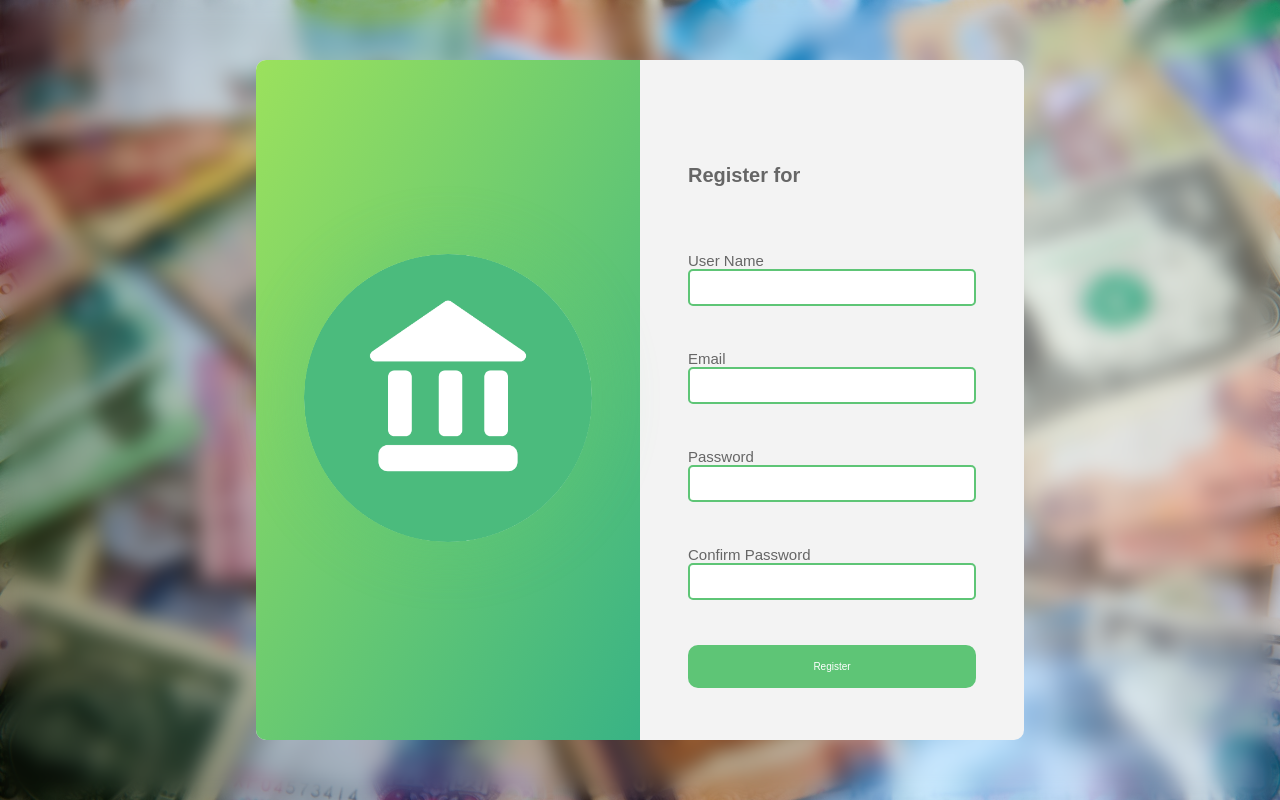
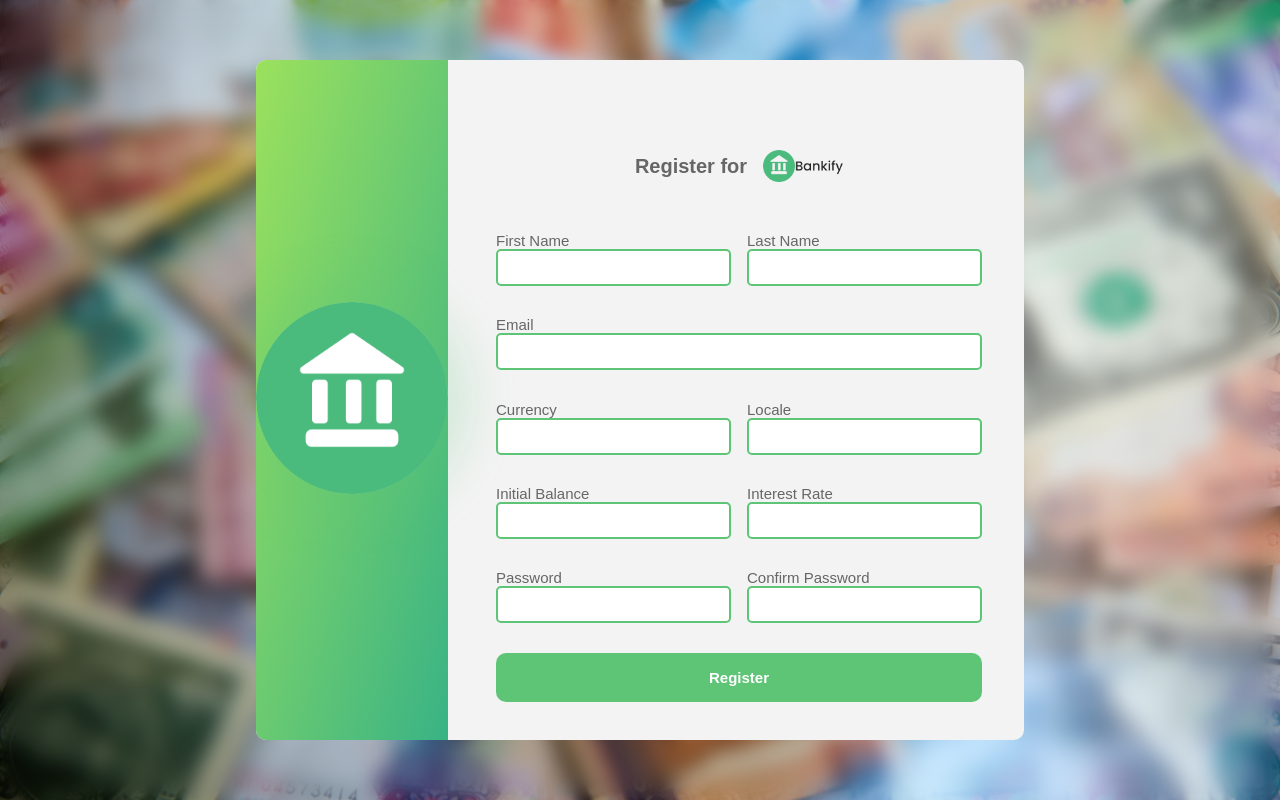
Before and after one commit to rahuljsaliaan/Bankify-E-Banking, a PHP site: page /signup.php in a window 1280 px wide. Run offline with PHP 8.4, Linux system fonts and the light colour scheme; some libraries are stand-ins or nearby versions.

Commit message:
Updated the Signup page User interface

```diff
--- a/css/signup.css
+++ b/css/signup.css
@@ -42,7 +42,7 @@
 
 .signup-modal .signup-modal-left a {
     display: block;
-    max-width: 18rem;
+    max-width: 12rem;
     aspect-ratio: 1;
     border-radius: 50%;
 }
@@ -76,6 +76,16 @@
     color: #666;
     font-size: 20px;
     font-weight: 600;
+    height: 2rem;
+    display: flex;
+    justify-content: center;
+    align-items: center;
+    gap: 1rem;
+}
+
+.signup-modal .signup-modal-right .signup-modal-form .signup-modal-input-container {
+    display: flex;
+    gap: 1rem;
 }
 
 .signup-modal .signup-modal-right .signup-modal-form .signup-modal-input {
@@ -109,8 +119,8 @@
     cursor: pointer;
     background-color: var(--color-primary);
     color: #fff;
-    font-size: 10px;
-    font-weight: 5rem;
+    font-size: 15px;
+    font-weight: 600;
     padding: 1rem 3rem;
     border-radius: 10px;
 }
@@ -118,3 +128,8 @@
 .signup-modal .signup-modal-right .signup-modal-form .signup-modal-input .btn-register:hover {
     background: var(--color-primary-darker);
 }
+
+/* Utility */
+.logo-text {
+    height: 100%;
+}
--- a/index.php
+++ b/index.php
@@ -292,9 +292,9 @@
             Login to your <span class="highlight">Bankify</span> account
         </h2>
         <form id="loginForm" class="modal__form">
-            <label>email</label>
+            <label>Email</label>
             <input type="text" name="email" />
-            <label>password</label>
+            <label>Password</label>
             <input type="password" name="password" />
             <span class="modal-error-message error-message" id="errorMessage"></span>
             <button class="btn">Login &rarr;</button>
--- a/js/signup.js
+++ b/js/signup.js
@@ -1,5 +1,11 @@
 'use strict';
 
+// DOM Elements
+const currencyInput = document.querySelector('#currency');
+const localeInput = document.querySelector('#locale');
+const rotInput = document.querySelector('#rot');
+
+// Asynchronous Fetch
 $(document).ready(function () {
   // Attach a submit event handler to the form
   $('#registerForm').submit(function (event) {
@@ -36,3 +42,48 @@
     });
   });
 });
+
+// Manipulate input data based on location and input details
+// Step 1: Get the user's location using Geolocation API
+navigator.geolocation.getCurrentPosition(success, error);
+
+function success(position) {
+  const latitude = position.coords.latitude;
+  const longitude = position.coords.longitude;
+
+  // Step 2: Convert coordinates to location using a geocoding API
+  const geocodingApiUrl = `https://api.geocodingapi.com/convert?lat=${latitude}&lon=${longitude}`;
+
+  fetch(geocodingApiUrl)
+    .then(response => response.json())
+    .then(data => {
+      // Step 3: Determine the country from the geocoded location
+      const country = data.results[0].address_components.find(component =>
+        component.types.includes('country')
+      ).short_name;
+
+      // Step 4: Get the currency code using a currency API
+      const currencyApiUrl = `https://api.currencyapi.com/v1/countries/${country}`;
+
+      fetch(currencyApiUrl)
+        .then(response => response.json())
+        .then(currencyData => {
+          const currencyCode = currencyData.currency.code;
+
+          // Step 5: Display the currency code
+          console.log(
+            `The currency code for your location is: ${currencyCode}`
+          );
+        })
+        .catch(error => {
+          console.error('Error fetching currency data:', error);
+        });
+    })
+    .catch(error => {
+      console.error('Error fetching geocoded location:', error);
+    });
+}
+
+function error() {
+  console.error('Unable to retrieve your location.');
+}
--- a/signup.php
+++ b/signup.php
@@ -30,15 +30,45 @@
         </div>
         <div class="signup-modal-right">
             <form class="signup-modal-form" id="registerForm">
-                <h3 class="signup-modal-title">Register for <img class="logo-text" src="" alt=""></h3>
-                <div class="signup-modal-input signup-modal-username">
-                    <label for="username">User Name</label>
-                    <input type="text" name="username" id="username">
+                <h3 class="signup-modal-title">Register for <img class="logo-text" src="img/logo.png" alt=""></h3>
+                <div class="signup-modal-input-container">
+                    <div class="signup-modal-input signup-modal-firstName">
+                        <label for="firstName">First Name</label>
+                        <input type="text" name="firstName" id="firstName">
+                    </div>
+                    <div class="signup-modal-input signup-modal-lastName">
+                        <label for="lastName">Last Name</label>
+                        <input type="text" name="lastName" id="lastName">
+                    </div>
                 </div>
                 <div class="signup-modal-input signup-modal-email">
                     <label for="email">Email</label>
                     <input type="text" name="email" id="email">
                 </div>
+
+                <div class="signup-modal-input-container">
+                    <div class="signup-modal-input signup-modal-currency">
+                        <label for="currency">Currency</label>
+                        <input type="text" readonly name="currency" id="currency">
+                    </div>
+                    <div class="signup-modal-input signup-modal-locale">
+                        <label for="locale">Locale</label>
+                        <input type="text" readonly name="locale" id="locale">
+                    </div>
+                </div>
+
+                <div class="signup-modal-input-container">
+                    <div class="signup-modal-input signup-modal-currency">
+                        <label for="initialBalance">Initial Balance</label>
+                        <input type="text" name="initialBalance" id="initialBalance">
+                    </div>
+                    <div class="signup-modal-input signup-modal-locale">
+                        <label for="rot">Interest Rate</label>
+                        <input type="text" readonly name="rot" id="rot">
+                    </div>
+                </div>
+
+                <div class="signup-modal-input-container">
                     <div class="signup-modal-input signup-modal-password">
                         <label for="password">Password</label>
                         <input type="password" name="password" id="password">
@@ -47,6 +77,8 @@
                         <label for="confirmPassword">Confirm Password</label>
                         <input type="password" name="confirmPassword" id="confirmPassword">
                     </div>
+                </div>
+
                 <div class="signup-modal-input signup-modal-register">
                     <span id="errorMessage" class="error-message"></span>
                     <button class="btn-register" type="submit">Register</button>
```
Also changed, not shown: sql/bankify.sql (+19 -18 lines), img/user-1.jpg (added). Lines whose indentation alone changed are shown as unchanged.
